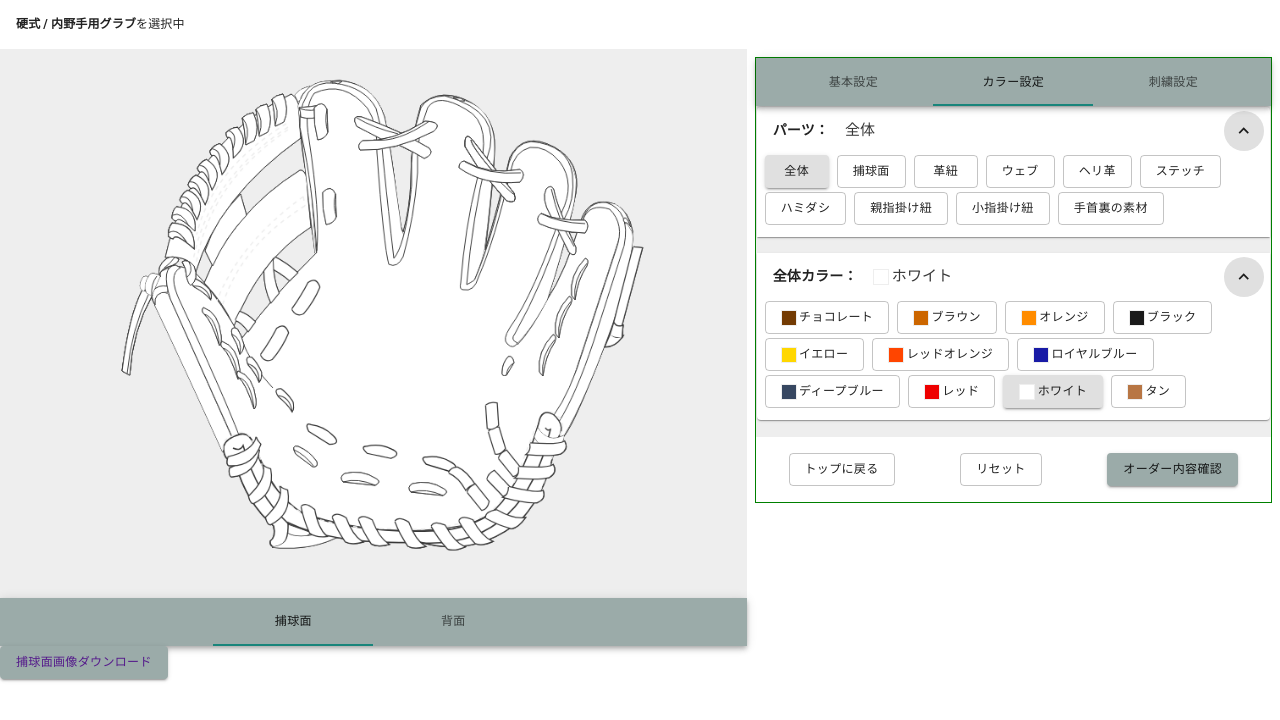
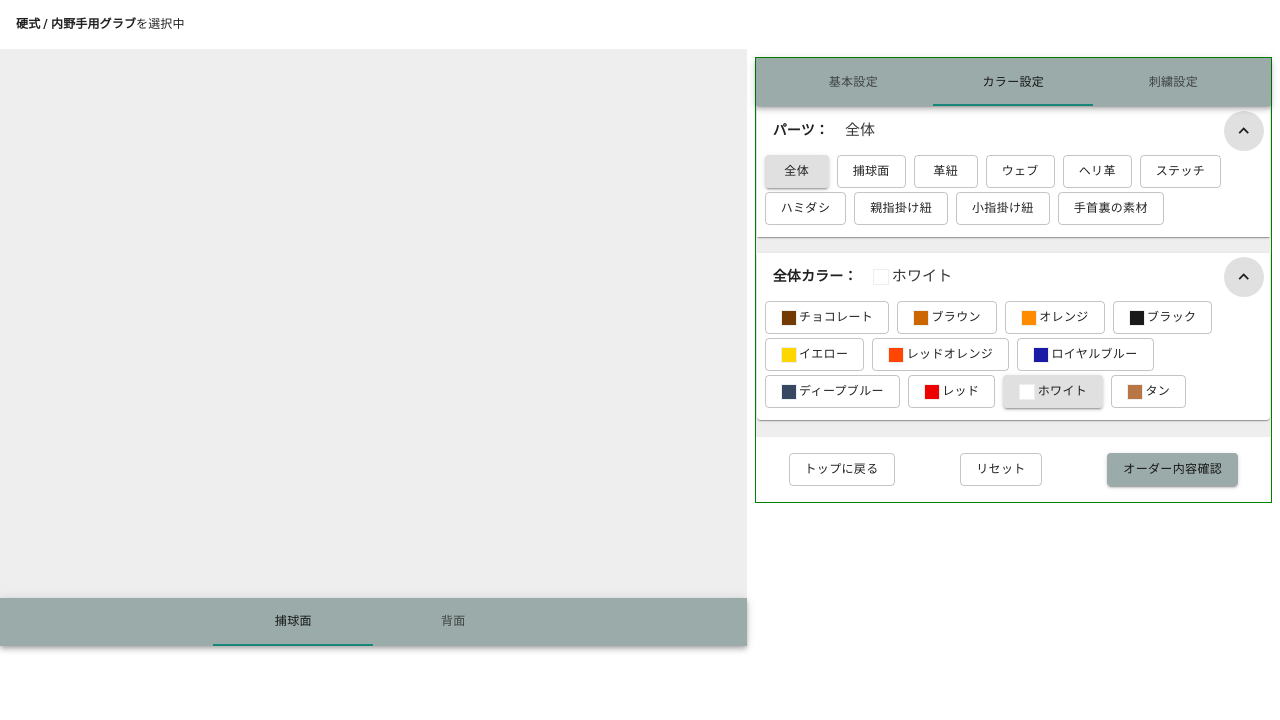
Before and after one commit to tomoki33kurita/glove-order, a Next.js app: page /hard/infield in a window 1280 px wide. Shown: the top 720 px of the page. Built offline with nearby package versions, Linux system fonts and the light colour scheme.

Commit message:
display canvas in analysis

```diff
--- a/src/container/FigureBack.tsx
+++ b/src/container/FigureBack.tsx
@@ -26,6 +26,8 @@ const FigureBack: React.FC<Props> = ({ state, devTools, devToolStyle, handleCoor
     const ctx = canvas.getContext('2d')
     ctx.strokeStyle = '#383838'
     ctx.lineWidth = 2
+    router.asPath === '/analysis' && useCanvasFirstMittBack(ctx, state)
+
     router.asPath === '/hard/infield' && useCanvasInfieldBack(ctx, state)
     router.asPath === '/hard/first-mitt' && useCanvasFirstMittBack(ctx, state)
     router.asPath === '/hard/catcher-mitt' && useCanvasFirstMittBack(ctx, state)
--- a/src/container/FigureFields.tsx
+++ b/src/container/FigureFields.tsx
@@ -7,21 +7,21 @@ import FigureBack from 'src/container/FigureBack'
 import { genImgFromCanvas } from 'src/container/genPdf/genPdfDocDefine'
 import { useRouter } from 'next/router'
 
-const devToolStyleFront = {
-  backgroundImage: `url(${'/fmitt-front.jpeg'})`,
-  backgroundRepeat: 'no-repeat',
-  backgroundPosition: 'center',
-  backgroundSize: '70%',
-  maxWidth: '100%'
-}
+// const devToolStyleFront = {
+//   backgroundImage: `url(${'/fmitt-front.jpeg'})`,
+//   backgroundRepeat: 'no-repeat',
+//   backgroundPosition: 'center',
+//   backgroundSize: '70%',
+//   maxWidth: '100%'
+// }
 
-const devToolStyleBack = {
-  backgroundImage: `url(${'/fmitt-back.jpeg'})`,
-  backgroundRepeat: 'no-repeat',
-  backgroundPosition: 'center',
-  backgroundSize: '70%',
-  maxWidth: '100%'
-}
+// const devToolStyleBack = {
+//   backgroundImage: `url(${'/fmitt-back.jpeg'})`,
+//   backgroundRepeat: 'no-repeat',
+//   backgroundPosition: 'center',
+//   backgroundSize: '70%',
+//   maxWidth: '100%'
+// }
 
 export const a11yProps = (index: number): any => {
   return {
@@ -56,7 +56,7 @@ const FigureFields: React.FC<Props> = ({ state, figurePanelNum, handleFigurePane
   }
 
   return (
-    <Box position="sticky" top={0}>
+    <Box position="sticky" top={0} mb={1}>
       <TabPanel value={figurePanelNum} index={0}>
         <FigureFront
           state={state}
@@ -86,7 +86,7 @@ const FigureFields: React.FC<Props> = ({ state, figurePanelNum, handleFigurePane
         </Tabs>
       </AppBar>
       {/* 画像ダウンロードボタンは、canvas部分に設置したい */}
-      {figurePanelNum ? (
+      {/* {figurePanelNum ? (
         <Button variant="contained" color="primary" onClick={() => setGenImg(true)}>
           <a
             href={isGenImg ? genImgFromCanvas(state, 'back', router?.asPath) : ''}
@@ -106,7 +106,7 @@ const FigureFields: React.FC<Props> = ({ state, figurePanelNum, handleFigurePane
             捕球面画像ダウンロード
           </a>
         </Button>
-      )}
+      )} */}
     </Box>
   )
 }
--- a/src/container/FigureFront.tsx
+++ b/src/container/FigureFront.tsx
@@ -27,9 +27,13 @@ const FigureFront: React.FC<Props> = ({ state, devTools, devToolStyle, handleCoo
     const ctx = canvas.getContext('2d')
     ctx.strokeStyle = '#383838'
     ctx.lineWidth = 2
-    router.asPath === '/hard/infield' && useCanvasInfieldFront(ctx, state)
-    router.asPath === '/hard/first-mitt' && useCanvasFirstMittFront(ctx, state)
-    router.asPath === '/hard/catcher-mitt' && useCanvasFirstMittFront(ctx, state)
+
+    // router.asPath === '/hard/infield' && useCanvasInfieldFront(ctx, state)
+    router.asPath === '/analysis' && useCanvasFirstMittFront(ctx, state)
+
+    // router.asPath === '/hard/infield' && useCanvasInfieldFront(ctx, state)
+    // router.asPath === '/hard/first-mitt' && useCanvasFirstMittFront(ctx, state)
+    // router.asPath === '/hard/catcher-mitt' && useCanvasFirstMittFront(ctx, state)
   }, [state, router.asPath])
   return (
     <>
--- a/src/pages/analysis.tsx
+++ b/src/pages/analysis.tsx
@@ -23,6 +23,8 @@ const Analysis: React.VFC<{}> = ({}) => {
     const res = await db.collection('glove-orders').orderBy('createdAt', 'desc').get()
     setData(res.docs.map((data) => data.data()) as FireStoreStateData[])
   }
+
+  // 画面アクセス時
   React.useEffect(() => {
     auth.onAuthStateChanged((user) => setUser(user))
     fetchData()
```
Also changed, not shown: src/container/analysis/Dashboard.tsx (+20 -0 lines).
